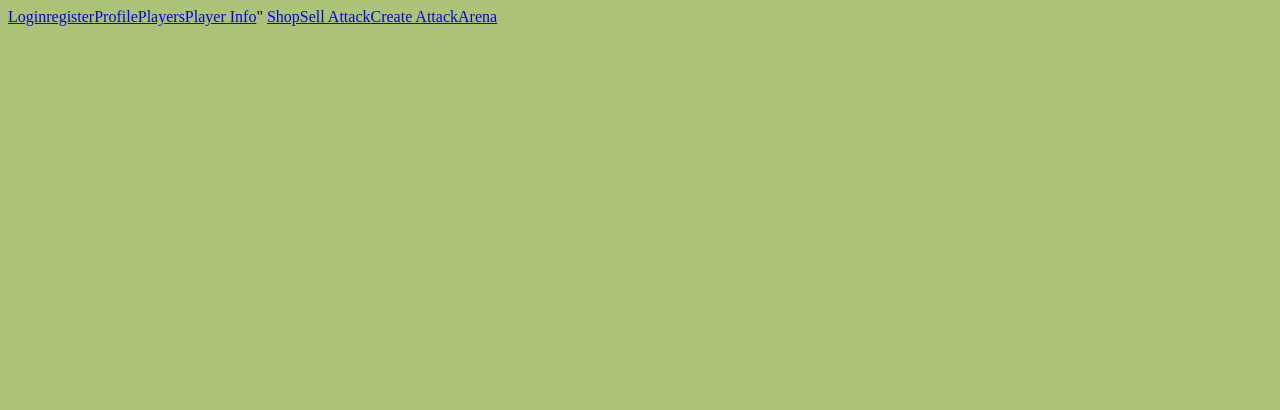
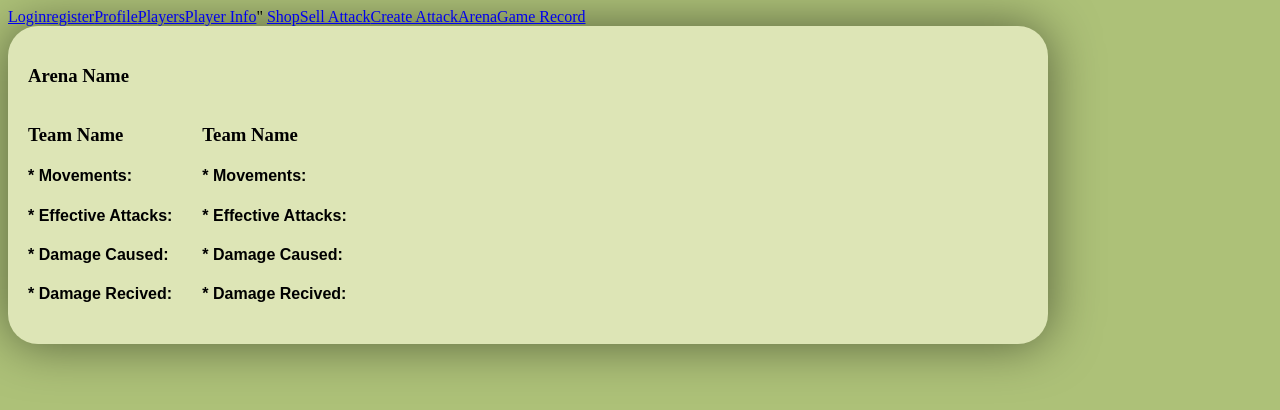
Before and after one commit to Aniol24/BattleArena, a Vue app: page /gameRecord in a window 1280 px wide. Shown: the top 410 px of the page. Built offline with nearby package versions, Linux system fonts and the light colour scheme.

Commit message:
Pop up Game Record

```diff
--- a/src/App.vue
+++ b/src/App.vue
@@ -16,6 +16,7 @@ import { RouterLink } from 'vue-router';
     <RouterLink to="/sellAttack">Sell Attack</RouterLink>
     <RouterLink to="/createAttack">Create Attack</RouterLink>
     <RouterLink to="/arena">Arena</RouterLink>
+    <RouterLink to="/gameRecord">Game Record</RouterLink>
   </nav>
 
   <RouterView />
--- /dev/null
+++ b/src/components/GameRecordBox.vue
@@ -0,0 +1,44 @@
+<script setup>
+import Team from './TeamComponent.vue'
+</script>
+
+<template>
+
+    <div class="box">
+        <h3 class="title">Arena Name</h3>
+
+        <div class="caixa-atacs">
+            <Team/>
+            <Team/>
+        </div>
+    </div>
+</template>
+
+<style scoped>
+  .title {
+    font-family: 'Daydream';
+  }
+
+  .box {
+    font-family: 'DigitalDisco', sans-serif;
+    width: 1000px; /* Ancho predeterminado */
+    padding: 20px;
+    background-color: #DDE5B6;
+    border-radius: 30px;
+    box-shadow: 0 0 50px rgba(0, 0, 0, 0.5);
+  }
+
+  .caixa-atacs {
+    display: flex;
+    flex-direction: row;
+    max-height: 390px;
+    overflow-y: auto;
+    gap: 30px;
+  }
+  @media (max-width: 768px) {
+    .box {
+      width: auto;
+      margin: 10px;
+    }
+  }
+</style>
--- /dev/null
+++ b/src/components/TeamComponent.vue
@@ -0,0 +1,19 @@
+<template>
+
+    <div class="team">
+        <h3 class="title">Team Name</h3>
+
+        <div class="caixa-atacs">
+            <h4>* Movements:  </h4>
+            <h4>* Effective Attacks:  </h4>
+            <h4>* Damage Caused:  </h4>
+            <h4>* Damage Recived:  </h4>
+        </div>
+    </div>
+</template>
+
+<style scoped>
+    .title {
+        font-family: 'Daydream';
+    }
+</style>
--- a/src/router/index.js
+++ b/src/router/index.js
@@ -8,6 +8,7 @@ import ShopView from '../views/ShopView.vue'
 import SellAttackView from '../views/SellAttackView.vue'
 import CreateAttackView from '../views/CreateAttackView.vue'
 import ArenaView from '../views/ArenaView.vue'
+import GameRecordBox from '../components/GameRecordBox.vue'
 
 const router = createRouter({
   history: createWebHistory(import.meta.env.BASE_URL),
@@ -56,6 +57,11 @@ const router = createRouter({
       path: '/arena',
       name: 'arena',
       component: ArenaView
+    },
+    {
+      path: '/gameRecord',
+      name: 'gameRecord',
+      component: GameRecordBox
     }
   ]
 })
```
